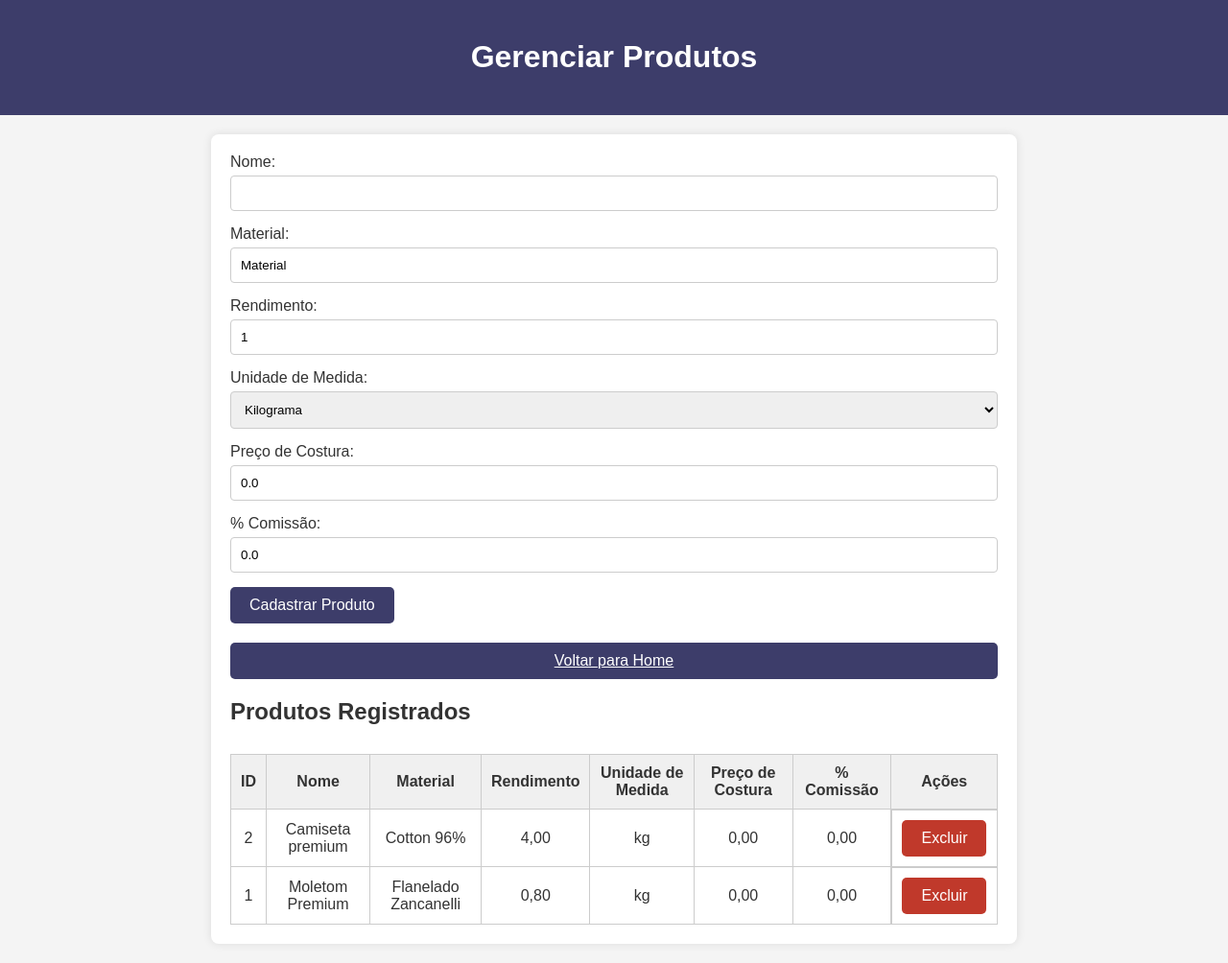
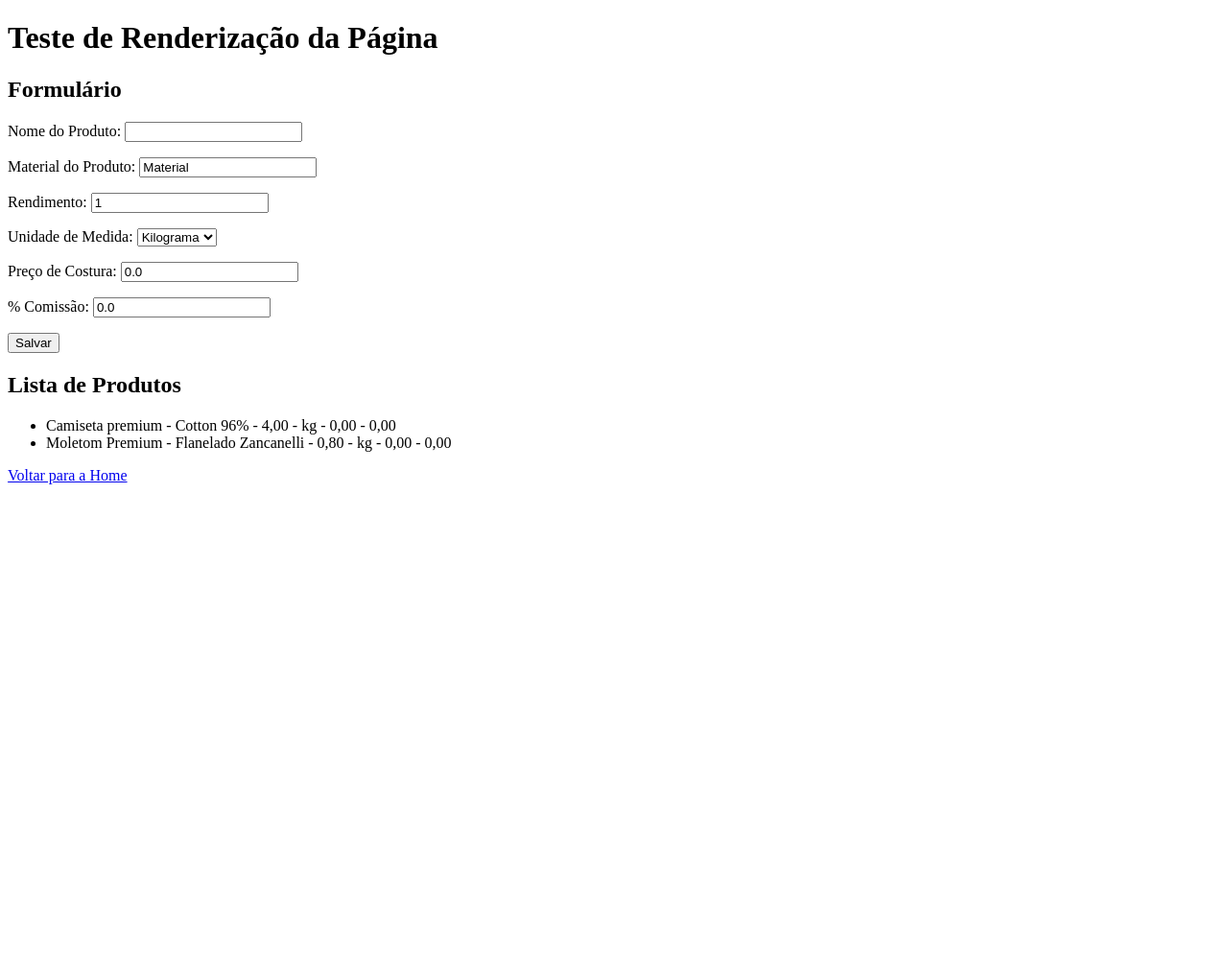
Before and after one commit to siqmath/kqapp, a Django app: page /gerenciar_produtos/ in a window 1280 px wide. Shown: the whole page at 96% size. After the commit the page ends 505 px from the top, so only its background shows below. Run offline with Django 4.2, Linux system fonts and the light colour scheme; data comes from the database, SQL or seed files in the repository.

Commit message:
Update gerenciar_produtos.html

```diff
--- a/kq_app/templates/kq_app/gerenciar_produtos.html
+++ b/kq_app/templates/kq_app/gerenciar_produtos.html
@@ -2,169 +2,30 @@
 <html lang="pt-BR">
 <head>
     <meta charset="UTF-8">
-    <meta name="viewport" content="width=device-width, initial-scale=1.0">
-    <title>Gerenciar Produtos - Sistema KQ</title>
-    <style>
-        body {
-            font-family: Arial, sans-serif;
-            background-color: #f4f4f4;
-            color: #333;
-            margin: 0;
-            padding: 0;
-        }
-        header {
-            background-color: #3D3D6A;
-            color: white;
-            padding: 20px;
-            text-align: center;
-        }
-        .container {
-            max-width: 800px;
-            margin: 20px auto;
-            padding: 20px;
-            background-color: white;
-            border-radius: 8px;
-            box-shadow: 0 0 10px rgba(0, 0, 0, 0.1);
-        }
-        .form-group {
-            margin-bottom: 15px;
-        }
-        .form-group label {
-            display: block;
-            margin-bottom: 5px;
-        }
-        .form-group input,
-        .form-group select {
-            width: 100%;
-            padding: 10px;
-            border: 1px solid #ccc;
-            border-radius: 4px;
-            box-sizing: border-box;
-        }
-        .button {
-            background-color: #3D3D6A;
-            color: white;
-            padding: 10px 20px;
-            border: none;
-            border-radius: 5px;
-            font-size: 16px;
-            cursor: pointer;
-            transition: background-color 0.3s;
-        }
-        .button:hover {
-            background-color: #2D2D4A;
-        }
-        .button-center {
-            display: block;
-            margin: 20px auto;
-            text-align: center;
-        }
-        table {
-            width: 100%;
-            border-collapse: collapse;
-            margin-top: 30px;
-        }
-        th, td {
-            border: 1px solid #ccc;
-            padding: 10px;
-            text-align: center;
-        }
-        th {
-            background-color: #f0f0f0;
-        }
-        .delete-button {
-            background-color: #c0392b;
-        }
-        .delete-button:hover {
-            background-color: #943126;
-        }
-        .actions {
-            display: flex;
-            justify-content: center;
-            gap: 5px;
-        }
-    </style>
+    <title>Teste - Gerenciar Produtos</title>
 </head>
 <body>
+    <h1>Teste de Renderização da Página</h1>
 
-<header>
-    <h1>Gerenciar Produtos</h1>
-</header>
-
-<div class="container">
-    <form action="{% url 'gerenciar_produtos' %}" method="POST">
+    <h2>Formulário</h2>
+    <form method="POST">
         {% csrf_token %}
-
-        <div class="form-group">
-            <label for="{{ form.nome.id_for_label }}">Nome:</label>
-            {{ form.nome }}
-        </div>
-
-        <div class="form-group">
-            <label for="{{ form.material.id_for_label }}">Material:</label>
-            {{ form.material }}
-        </div>
-
-        <div class="form-group">
-            <label for="{{ form.rendimento.id_for_label }}">Rendimento:</label>
-            {{ form.rendimento }}
-        </div>
-
-        <div class="form-group">
-            <label for="{{ form.unidade_medida.id_for_label }}">Unidade de Medida:</label>
-            {{ form.unidade_medida }}
-        </div>
-
-        <div class="form-group">
-            <label for="{{ form.preco_costura.id_for_label }}">Preço de Costura:</label>
-            {{ form.preco_costura }}
-        </div>
-
-        <div class="form-group">
-            <label for="{{ form.percentual_comissao.id_for_label }}">% Comissão:</label>
-            {{ form.percentual_comissao }}
-        </div>
-
-        <button type="submit" class="button">Cadastrar Produto</button>
+        {{ form.as_p }}
+        <button type="submit">Salvar</button>
     </form>
 
-    <a href="{% url 'home' %}" class="button button-center">Voltar para Home</a>
+    <h2>Lista de Produtos</h2>
+    <ul>
+        {% for produto in produtos %}
+            <li>
+                {{ produto.nome }} - {{ produto.material }} - {{ produto.rendimento }}
+                - {{ produto.unidade_medida }} - {{ produto.preco_costura }} - {{ produto.percentual_comissao }}
+            </li>
+        {% empty %}
+            <li>Nenhum produto encontrado.</li>
+        {% endfor %}
+    </ul>
 
-    <h2>Produtos Registrados</h2>
-    <table>
-       <thead>
-            <tr>
-                <th>ID</th>
-                <th>Nome</th>
-                <th>Material</th>
-                <th>Rendimento</th>
-                <th>Unidade de Medida</th>
-                <th>Preço de Costura</th>
-                <th>% Comissão</th>
-                <th>Ações</th>
-            </tr>
-        </thead>
-<tbody>
-    {% for produto in produtos %}
-        <tr>
-            <td>{{ produto.id }}</td>
-            <td>{{ produto.nome }}</td>
-            <td>{{ produto.material }}</td>
-            <td>{{ produto.rendimento }}</td>
-            <td>{{ produto.unidade_medida }}</td>
-            <td>{{ produto.preco_costura }}</td>
-            <td>{{ produto.percentual_comissao }}</td>
-            <td class="actions">
-                <form action="{% url 'excluir_produto' produto.id %}" method="POST">
-                    {% csrf_token %}
-                    <button type="submit" class="button delete-button">Excluir</button>
-                </form>
-            </td>
-        </tr>
-    {% endfor %}
-</tbody>
-    </table>
-</div>
-
+    <a href="{% url 'home' %}">Voltar para a Home</a>
 </body>
 </html>
```
